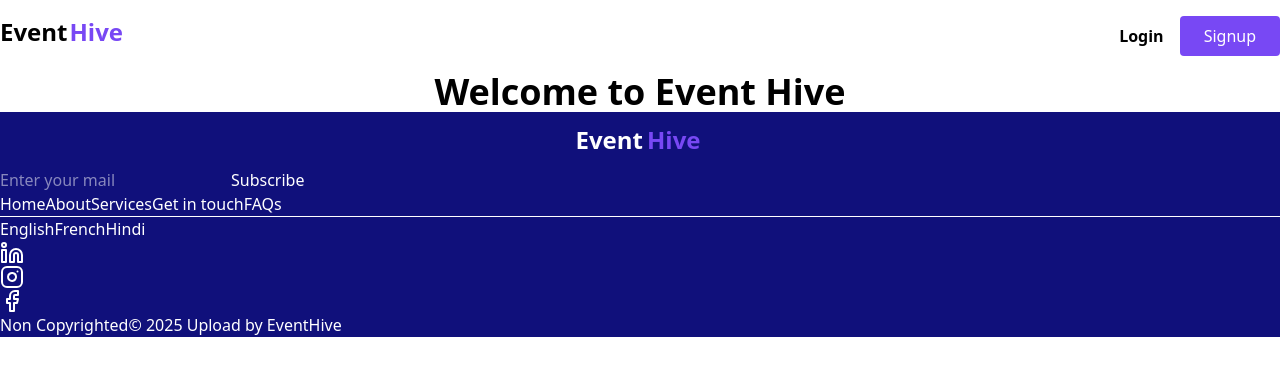
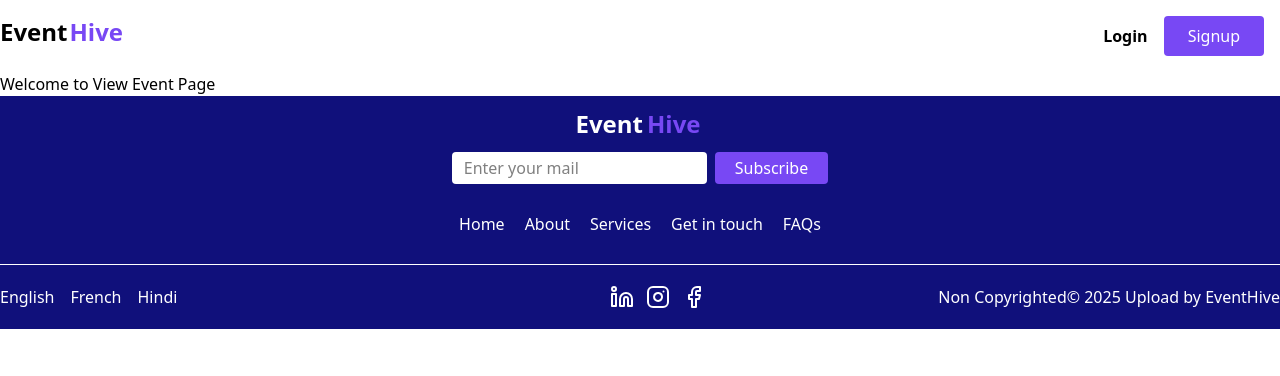
Before and after one commit to jjbaah068/event-hive, a React (Vite) app: page /viewevent in a window 1280 px wide. Shown: the top 376 px of the page. Built offline with nearby package versions, Linux system fonts and the light colour scheme.

Commit message:
second commit

```diff
--- a/package.json
+++ b/package.json
@@ -12,7 +12,8 @@
   "dependencies": {
     "lucide-react": "^0.511.0",
     "react": "^19.1.0",
-    "react-dom": "^19.1.0"
+    "react-dom": "^19.1.0",
+    "react-router": "^7.6.1"
   },
   "devDependencies": {
     "@eslint/js": "^9.25.0",
--- a/src/App.jsx
+++ b/src/App.jsx
@@ -1,12 +1,26 @@
-import Footer from "./components/Footer"
-import Navbar from "./components/Navbar"
+import { createBrowserRouter, RouterProvider } from "react-router"
+import Register from "./pages/Register"
+import Login from "./pages/Login"
+import Home from "./pages/Home"
+import ViewEvent from "./pages/ViewEvent"
+import ViewCollege from "./pages/ViewCollege"
+import CreateEvent from "./pages/CreateEvent"
+import NotFound from "./pages/NotFound"
+
+const eventHiveRouter = createBrowserRouter([
+  {path:'/', element: <Home /> },
+  {path: '/register', element: <Register /> },
+  {path: '/login', element: <Login /> },
+  {path: '/viewevent', element: <ViewEvent /> },
+  {path: '/viewcollege', element: <ViewCollege /> },
+  {path: '/create-event', element: <CreateEvent /> },
+  {path: '*', element: <NotFound /> }
+]);
 
 function App() {
   return (
     <>
-    <Navbar />
-     <h1 className="text-center font-bold text-4xl">Welcome to Event Hive</h1>
-     <Footer />
+   <RouterProvider router={eventHiveRouter} />
     </>
   )
 }
--- a/src/components/Footer.jsx
+++ b/src/components/Footer.jsx
@@ -8,12 +8,12 @@ export default function Footer() {
             <span>Event</span>
         <span className="text-[#7848F4] px-1">Hive</span>
         </h1>
-        <form>
-            <input type="email" placeholder="Enter your mail" name="email" />
-            <button type="submit">Subscribe</button>
+        <form className="text-center text-black space-x-2">
+            <input type="email" placeholder="Enter your mail" name="email" className="bg-white rounded-sm px-3 py-1" />
+            <button type="submit" className="rounded-sm bg-[#7848F4] text-white px-5 py-1">Subscribe</button>
 
         </form>
-        <div>
+        <div className="text-center space-x-5 py-7">
             <span>Home</span>
              <span>About</span>
               <span>Services</span>
@@ -21,13 +21,13 @@ export default function Footer() {
                 <span>FAQs</span>
         </div>
         <hr />
-        <div>
-            <div>
-                <button>English</button>
-                <button>French</button>
-                <button>Hindi</button>
+        <div className="flex flex-row place-content-between py-5">
+            <div className="space-x-4">
+                <button className="hover:bg-[#7848F4]">English</button>
+                <button className="hover:bg-[#7848F4]">French</button>
+                <button className="hover:bg-[#7848F4]">Hindi</button>
             </div>
-            <div>
+            <div className="flex flex-row pl-50 space-x-3">
                 <Linkedin />
                 <Instagram />
                 <Facebook />
--- a/src/components/Navbar.jsx
+++ b/src/components/Navbar.jsx
@@ -6,7 +6,7 @@ export default function Navbar() {
             </h1>
             <div className="space-x-4 inline-block">
                 <button className="font-bold">Login</button>
-                <button className="bg-[#7848F4] text-white rounded-sm px-6 py-2">Signup</button>
+                <button className="bg-[#7848F4] text-white rounded-sm px-6 py-2 mr-4">Signup</button>
             </div>
         </nav>
 
--- /dev/null
+++ b/src/pages/CreateEvent.jsx
@@ -0,0 +1,14 @@
+import Navbar from "../components/Navbar";
+
+export default function CreateEvent() {
+    return (
+        <>
+        <Navbar />
+        <section>
+            <h1>
+                Welcome to Create Event Page
+            </h1>
+        </section>
+        </>
+    );
+}
--- /dev/null
+++ b/src/pages/Home.jsx
@@ -0,0 +1,15 @@
+import Navbar from "../components/Navbar";
+import Footer from "../components/Footer";
+
+export default function Home() {
+    return (
+        <>
+    <Navbar />
+    <section>
+        <h1>Welcome to the Home Page</h1>
+    </section>
+    <Footer />
+    </>
+
+    );
+}
--- /dev/null
+++ b/src/pages/Login.jsx
@@ -0,0 +1,7 @@
+export default function Login() {
+    return(
+        <div>
+            <h1>Welcome to Login Page</h1>
+        </div>
+    );
+}
--- /dev/null
+++ b/src/pages/NotFound.jsx
@@ -0,0 +1,15 @@
+import Navbar from "../components/Navbar";
+import Footer from "../components/Footer";
+
+export default function NotFound() {
+    return (
+        <>
+        <Navbar />
+        <section>
+            <h1>Welcome to 404 page</h1>
+        </section>
+        <Footer />
+        </>
+
+    );
+}
--- /dev/null
+++ b/src/pages/Register.jsx
@@ -0,0 +1,7 @@
+export default function Register() {
+    return (
+        <div>
+            <h1>Welcome to the Register Page</h1>
+        </div>
+    );
+}
--- /dev/null
+++ b/src/pages/ViewCollege.jsx
@@ -0,0 +1,14 @@
+import Navbar from "../components/Navbar";
+import Footer from "../components/Footer";
+
+export default function ViewCollege() {
+    return (
+        <>
+        <Navbar />
+        <section>
+            <h1>Welcome to the View College Page</h1>
+        </section>
+        <Footer />
+        </>
+    );
+}
--- /dev/null
+++ b/src/pages/ViewEvent.jsx
@@ -0,0 +1,14 @@
+import Navbar from "../components/Navbar";
+import Footer from "../components/Footer";
+
+export default function ViewEvent() {
+    return (
+        <>
+        <Navbar />
+        <section>
+            <h1>Welcome to View Event Page</h1>
+        </section>
+        <Footer />
+        </>
+    );
+}
```
